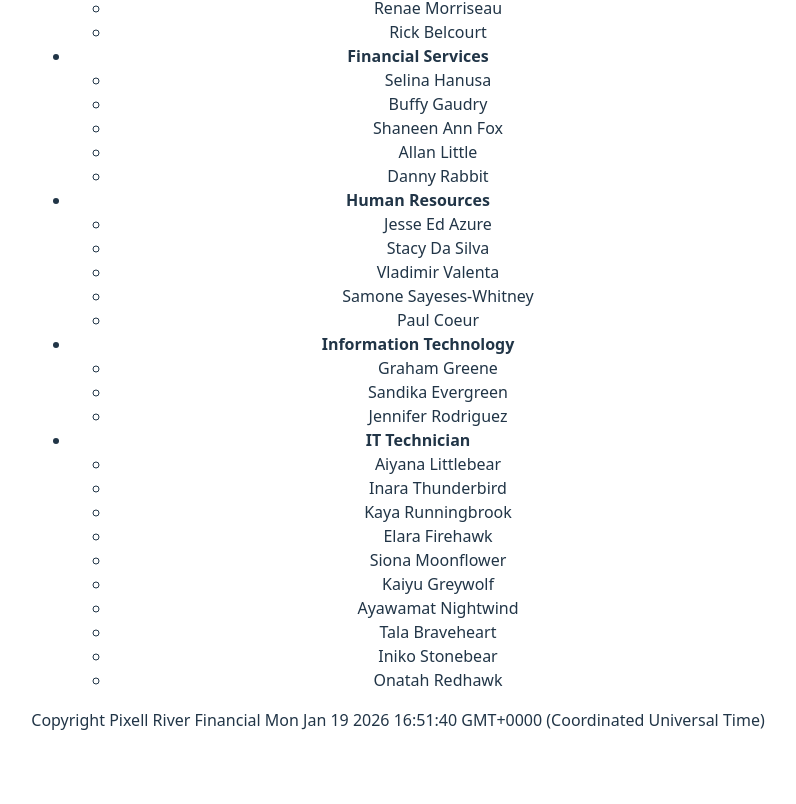
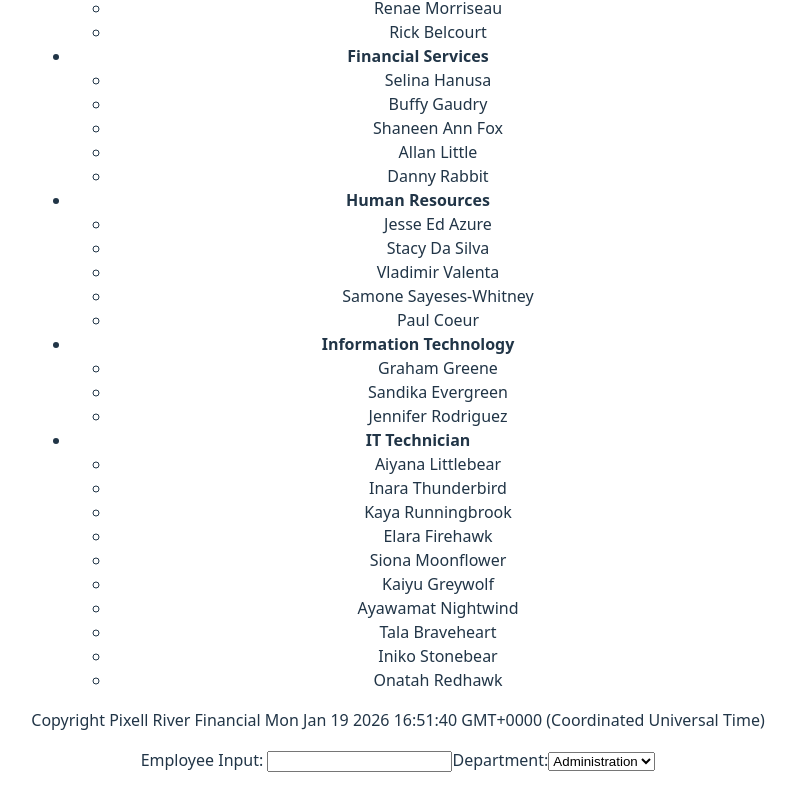
Before and after one commit to shannon1116/fsd-lab, a React (Vite) app: page /employees in a window 1280 px wide. Shown: the part 745-1549 px from the top of the page, without its empty margins (242-1038 px from the left). Before the commit the page ends 1525 px from the top, so only its background shows below. Built offline with nearby package versions, Linux system fonts and the light colour scheme.

Commit message:
Added basic form elements that allows user to input item and pick from a dropdown menu.

```diff
--- a/src/App.tsx
+++ b/src/App.tsx
@@ -3,6 +3,7 @@ import './components/departments/departments'
 import './components/common/footer/footer'
 import DepartmentsList from './components/departments/departments'
 import Footer from './components/common/footer/footer'
+import EmployeeForm from './components/employees/employees'
 
 function App() {
 
@@ -10,6 +11,7 @@ function App() {
     <>
     <DepartmentsList />
     <Footer />
+    <EmployeeForm />
     </>
   )
 }
--- /dev/null
+++ b/src/components/employees/employees.tsx
@@ -0,0 +1,18 @@
+export default function EmployeeForm() {
+    return (
+    <>
+    <form>
+    <label>
+    Employee Input: <input className="employeeInput" />
+    </label>
+    <label>
+    Department:
+    <select>
+    <option value="Administration">Administration</option>
+    <option value="Audit">Audit</option>
+    </select>
+    </label>
+    </form>
+    </>
+    )
+}
```
